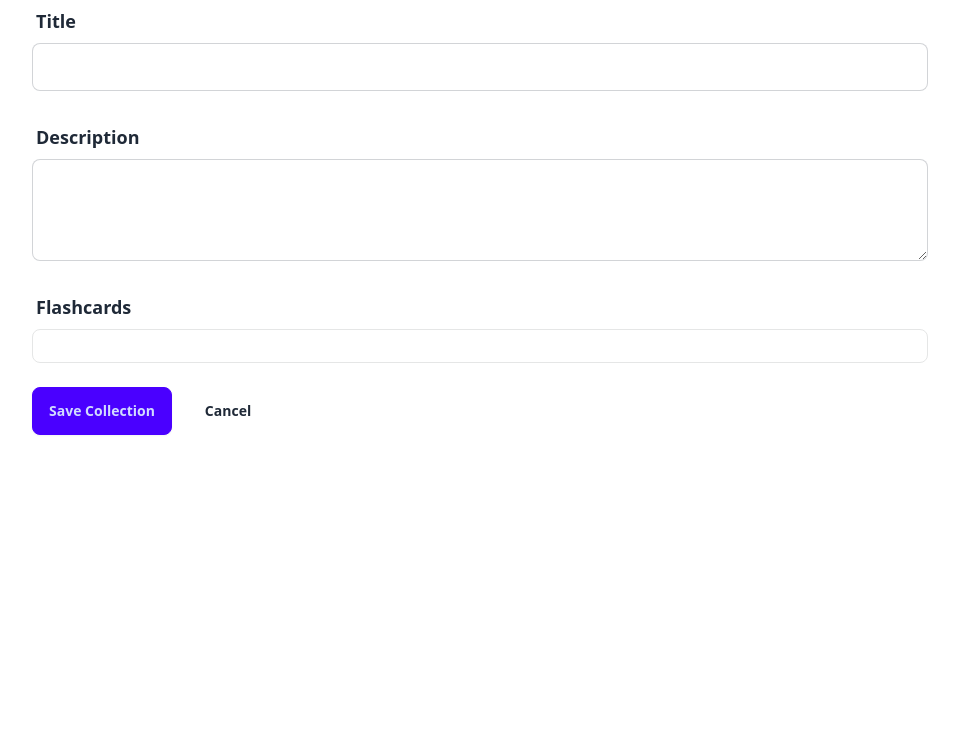
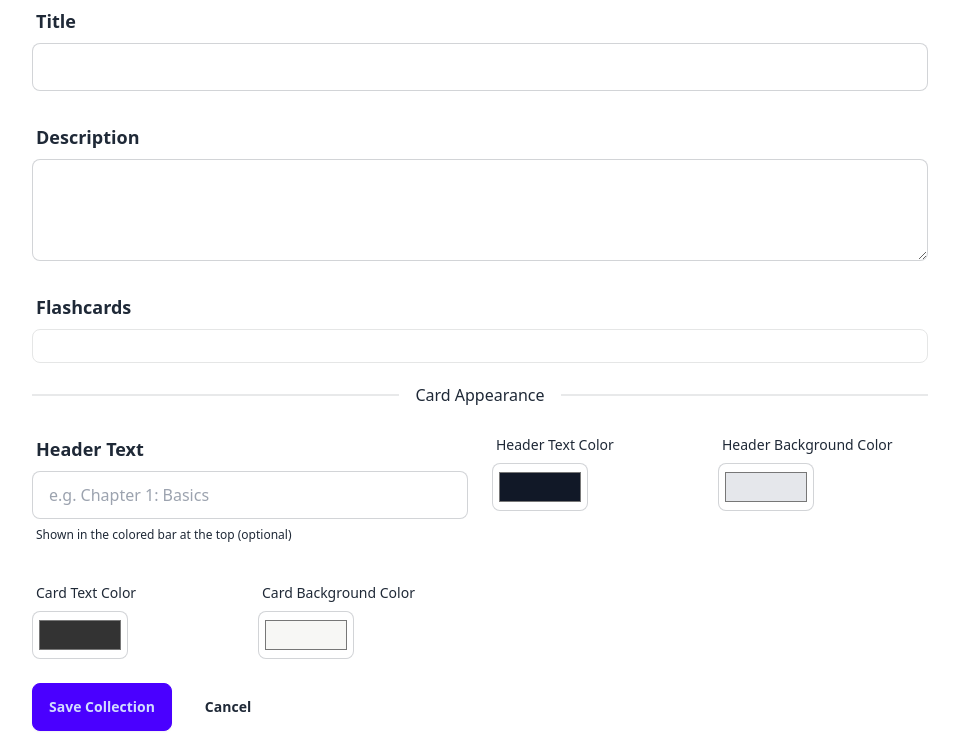
Before and after one commit to koljapluemer/flashcard-manager, a Django app: page /flashcards/collections/create/ in a window 1280 px wide. Shown: the part 157-904 px from the top of the page, without its empty margins (160-1119 px from the left). Before the commit the page ends 592 px from the top, so only its background shows below. Run offline with Django 5.2, Linux system fonts and the light colour scheme; the visitor is signed in with stand-in values (Sample User, id 1); data that the repository does not hold is empty; some libraries are stand-ins or nearby versions.

Commit message:
allow basic customization of collection props

```diff
--- a/flashcards/collection_forms.py
+++ b/flashcards/collection_forms.py
@@ -7,11 +7,20 @@ import os
 class FlashcardCollectionForm(forms.ModelForm):
     class Meta:
         model = FlashcardCollection
-        fields = ['title', 'description', 'flashcards']
+        fields = [
+            'title', 'description', 'flashcards',
+            'header_text', 'header_text_color', 'header_bg_color',
+            'card_text_color', 'card_bg_color',
+        ]
         widgets = {
             'title': forms.TextInput(attrs={'class': 'input input-bordered w-full'}),
             'description': forms.Textarea(attrs={'class': 'textarea textarea-bordered w-full', 'rows': 3}),
             'flashcards': forms.CheckboxSelectMultiple(),
+            'header_text': forms.TextInput(attrs={'class': 'input input-bordered w-full', 'placeholder': 'e.g. Chapter 1: Basics'}),
+            'header_text_color': forms.TextInput(attrs={'type': 'color', 'class': 'input input-bordered w-24 p-1'}),
+            'header_bg_color': forms.TextInput(attrs={'type': 'color', 'class': 'input input-bordered w-24 p-1'}),
+            'card_text_color': forms.TextInput(attrs={'type': 'color', 'class': 'input input-bordered w-24 p-1'}),
+            'card_bg_color': forms.TextInput(attrs={'type': 'color', 'class': 'input input-bordered w-24 p-1'}),
         }
 
     def __init__(self, *args, **kwargs):
--- a/flashcards/models.py
+++ b/flashcards/models.py
@@ -17,6 +17,12 @@ class FlashcardCollection(models.Model):
     title = models.CharField(max_length=200)
     description = models.TextField(blank=True)
     flashcards = models.ManyToManyField(Flashcard, blank=True)
+    # Appearance settings
+    header_text = models.CharField(max_length=200, blank=True, default='')
+    header_text_color = models.CharField(max_length=7, blank=True, default='#111827')  # near-black
+    header_bg_color = models.CharField(max_length=7, blank=True, default='#e5e7eb')   # light gray
+    card_text_color = models.CharField(max_length=7, blank=True, default='#333333')   # dark grey
+    card_bg_color = models.CharField(max_length=7, blank=True, default='#f7f7f5')     # light bone
     created_at = models.DateTimeField(auto_now_add=True)
     updated_at = models.DateTimeField(auto_now=True)
     history = HistoricalRecords()
--- a/templates/flashcards/collections/form.html
+++ b/templates/flashcards/collections/form.html
@@ -45,6 +45,36 @@
             </div>
         </div>
 
+        <div class="divider">Card Appearance</div>
+
+        <div class="grid grid-cols-1 md:grid-cols-2 gap-6">
+            <div class="form-control">
+                <label class="label"><span class="label-text text-lg font-semibold">Header Text</span></label>
+                {{ form.header_text }}
+                <label class="label"><span class="label-text-alt">Shown in the colored bar at the top (optional)</span></label>
+            </div>
+            <div class="grid grid-cols-2 gap-4">
+                <div class="form-control">
+                    <label class="label"><span class="label-text">Header Text Color</span></label>
+                    {{ form.header_text_color }}
+                </div>
+                <div class="form-control">
+                    <label class="label"><span class="label-text">Header Background Color</span></label>
+                    {{ form.header_bg_color }}
+                </div>
+            </div>
+            <div class="grid grid-cols-2 gap-4">
+                <div class="form-control">
+                    <label class="label"><span class="label-text">Card Text Color</span></label>
+                    {{ form.card_text_color }}
+                </div>
+                <div class="form-control">
+                    <label class="label"><span class="label-text">Card Background Color</span></label>
+                    {{ form.card_bg_color }}
+                </div>
+            </div>
+        </div>
+
         <div class="flex gap-4">
             <button type="submit" class="btn btn-primary">Save Collection</button>
             <a href="{% url 'collection_list' %}" class="btn btn-ghost">Cancel</a>
```
Also changed, not shown: templates/flashcards/collections/_flashcard_styles.html (+17 -3 lines), templates/flashcards/collections/detail.html (+10 -3 lines), templates/flashcards/collections/flashcard_pdf.html (+15 -0 lines), flashcards/migrations/0004_collection_appearance_fields.py (added), flashcards/migrations/0005_historicalflashcardcollection_card_bg_color_and_more.py (added).
